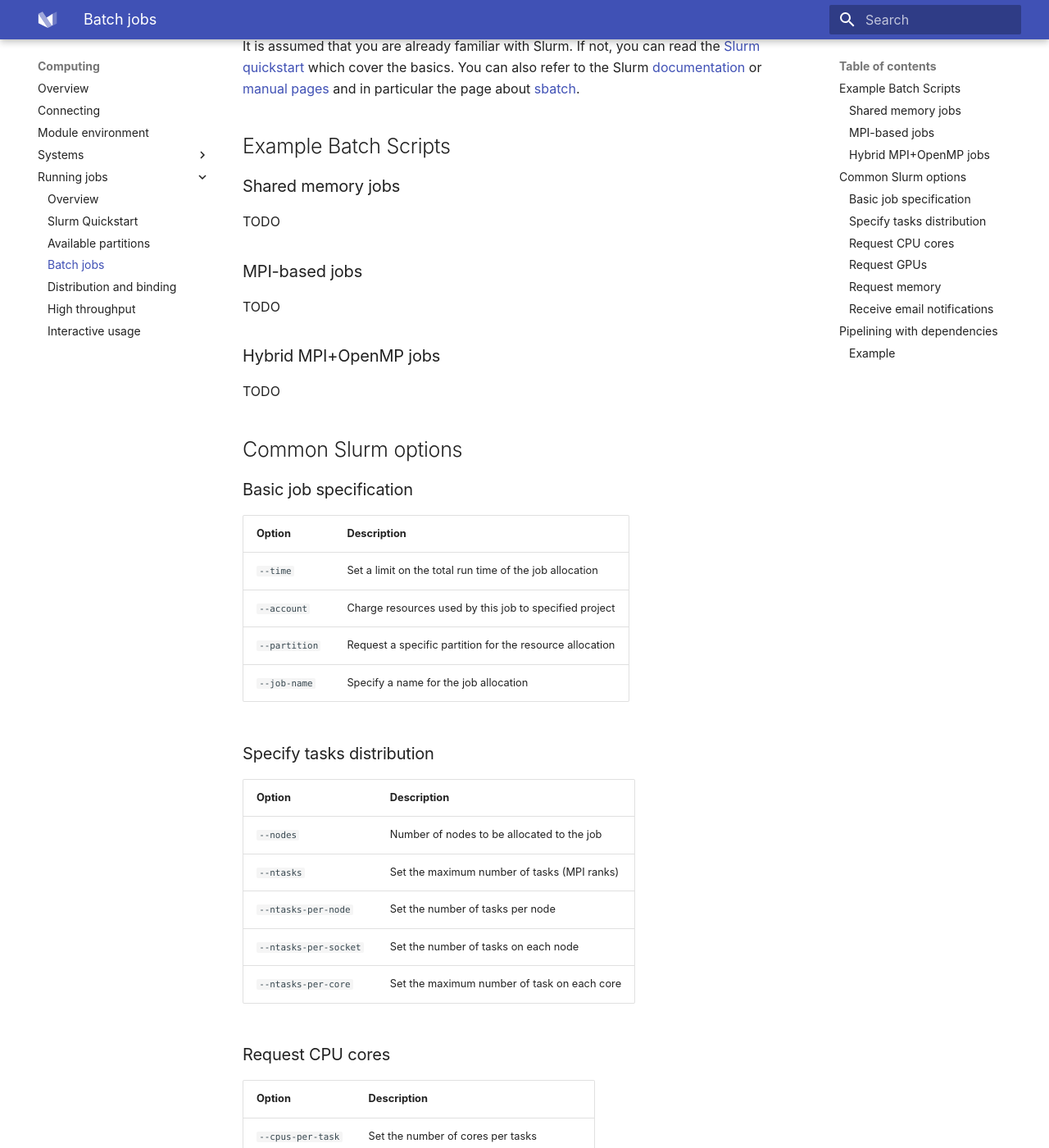
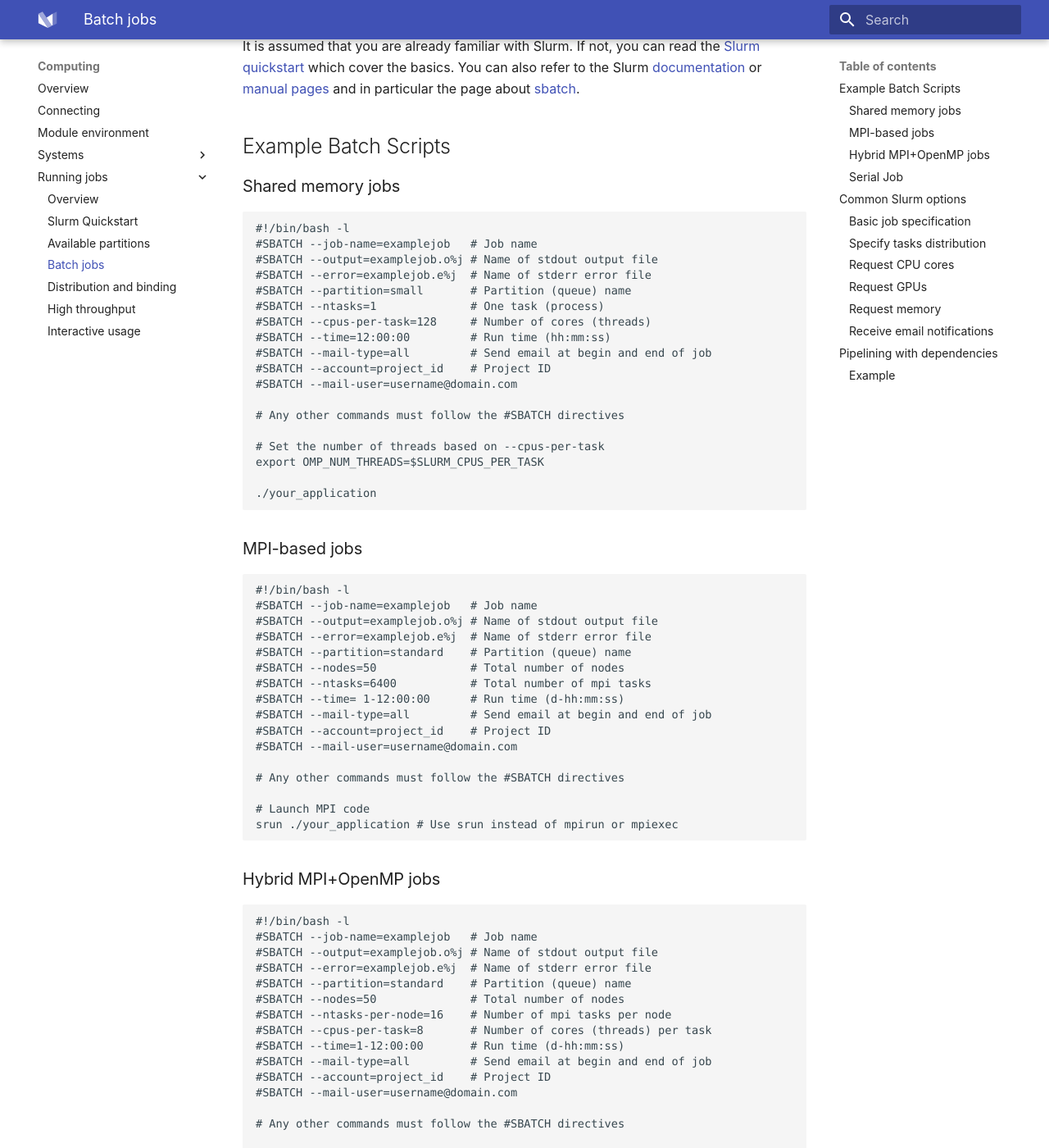
Before and after one commit to Lumi-supercomputer/lumi-userguide, an MkDocs documentation site: the page built from docs/computing/jobs/batch-job.md, in a window 1280 px wide and 1400 px high, scrolled down 276 px. Shown: the whole window at 82% size. Built offline with MkDocs 1.6.1 and Material for MkDocs 9.7.7, drawn with Linux system fonts in a browser that asks for light colours; some of the changed text lies outside the part shown.

Commit message:
add example jobs

````diff
--- a/docs/computing/jobs/batch-job.md
+++ b/docs/computing/jobs/batch-job.md
@@ -24,15 +24,89 @@ particular the page about [sbatch][slurm-sbatch].
 
 ### Shared memory jobs
 
-TODO
+```
+#!/bin/bash -l
+#SBATCH --job-name=examplejob   # Job name
+#SBATCH --output=examplejob.o%j # Name of stdout output file
+#SBATCH --error=examplejob.e%j  # Name of stderr error file
+#SBATCH --partition=small       # Partition (queue) name
+#SBATCH --ntasks=1              # One task (process)
+#SBATCH --cpus-per-task=128     # Number of cores (threads)
+#SBATCH --time=12:00:00         # Run time (hh:mm:ss)
+#SBATCH --mail-type=all         # Send email at begin and end of job
+#SBATCH --account=project_id    # Project ID
+#SBATCH --mail-user=username@domain.com
+
+# Any other commands must follow the #SBATCH directives
+
+# Set the number of threads based on --cpus-per-task
+export OMP_NUM_THREADS=$SLURM_CPUS_PER_TASK
+
+./your_application
+```
 
 ### MPI-based jobs
 
-TODO
+```
+#!/bin/bash -l
+#SBATCH --job-name=examplejob   # Job name
+#SBATCH --output=examplejob.o%j # Name of stdout output file
+#SBATCH --error=examplejob.e%j  # Name of stderr error file
+#SBATCH --partition=standard    # Partition (queue) name
+#SBATCH --nodes=50              # Total number of nodes
+#SBATCH --ntasks=6400           # Total number of mpi tasks
+#SBATCH --time= 1-12:00:00      # Run time (d-hh:mm:ss)
+#SBATCH --mail-type=all         # Send email at begin and end of job
+#SBATCH --account=project_id    # Project ID
+#SBATCH --mail-user=username@domain.com
+
+# Any other commands must follow the #SBATCH directives
+
+# Launch MPI code
+srun ./your_application # Use srun instead of mpirun or mpiexec
+```
 
 ### Hybrid MPI+OpenMP jobs
 
-TODO
+```
+#!/bin/bash -l
+#SBATCH --job-name=examplejob   # Job name
+#SBATCH --output=examplejob.o%j # Name of stdout output file
+#SBATCH --error=examplejob.e%j  # Name of stderr error file
+#SBATCH --partition=standard    # Partition (queue) name
+#SBATCH --nodes=50              # Total number of nodes
+#SBATCH --ntasks-per-node=16    # Number of mpi tasks per node
+#SBATCH --cpus-per-task=8       # Number of cores (threads) per task
+#SBATCH --time=1-12:00:00       # Run time (d-hh:mm:ss)
+#SBATCH --mail-type=all         # Send email at begin and end of job
+#SBATCH --account=project_id    # Project ID
+#SBATCH --mail-user=username@domain.com
+
+# Any other commands must follow the #SBATCH directives
+
+# Set the number of threads based on --cpus-per-task
+export OMP_NUM_THREADS=$SLURM_CPUS_PER_TASK
+
+# Launch MPI code
+srun ./your_application # Use srun instead of mpirun or mpiexec
+```
+
+### Serial Job
+
+```
+#!/bin/bash -l
+#SBATCH --job-name=examplejob   # Job name
+#SBATCH --output=examplejob.o%j # Name of stdout output file
+#SBATCH --error=examplejob.e%j  # Name of stderr error file
+#SBATCH --partition=debug       # Partition (queue) name
+#SBATCH --ntasks=1              # One task (process)
+#SBATCH --time=00:15:00         # Run time (hh:mm:ss)
+#SBATCH --mail-type=all         # Send email at begin and end of job
+#SBATCH --account=project_id    # Project ID
+#SBATCH --mail-user=username@domain.com
+
+./your_application
+```
 
 ## Common Slurm options
 
````
Also changed, not shown: docs/storage/index.md (+0 -2 lines).
